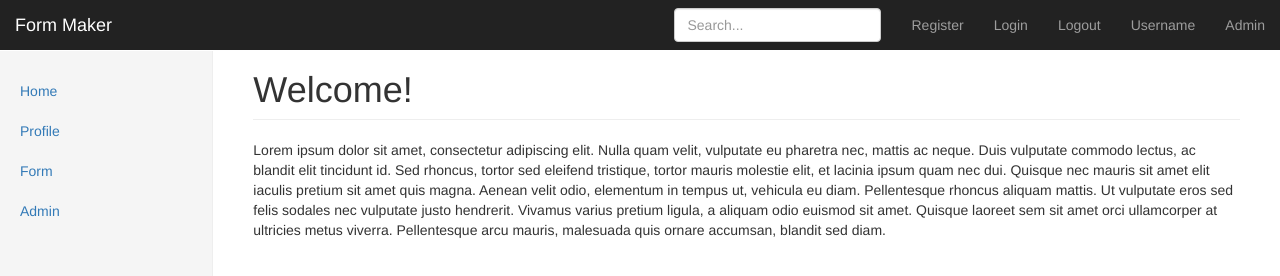
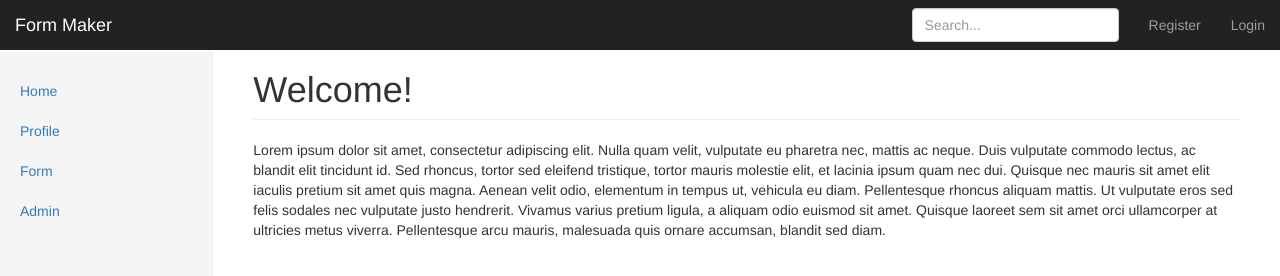
Before and after one commit to prinahar/WebDevSpring2016, a website: page public/assignment/index.html in a window 1280 px wide. Drawn offline with nearby package versions, Linux system fonts and the light colour scheme; some packages are replaced by stand-ins of ours.

Commit message:
Show/Hide header elements

```diff
--- a/public/assignment/views/header/header.controller.js
+++ b/public/assignment/views/header/header.controller.js
@@ -3,6 +3,7 @@
         .module("FormBuilderApp")
         .controller("HeaderController", HeaderController);
 
-    function HeaderController($scope) {
+    function HeaderController($scope, $rootScope) {
+
     }
 })();
--- a/public/assignment/views/header/header.view.html
+++ b/public/assignment/views/header/header.view.html
@@ -11,11 +11,11 @@
         </div>
         <div id="navbar" class="navbar-collapse collapse">
             <ul class="nav navbar-nav navbar-right">
-                <li><a href="#/register">Register</a></li>
-                <li><a href="#/login">Login</a></li>
-                <li><a href="#/">Logout</a></li>
-                <li><a href="#/profile">Username</a></li>
-                <li><a href="#/admin">Admin</a></li>
+                <li ng-hide="user"><a href="#/register">Register</a></li>
+                <li ng-hide="user"><a href="#/login">Login</a></li>
+                <li ng-show="user"><a href="#/">Logout</a></li>
+                <li ng-show="user"><a href="#/profile">Username</a></li>
+                <li ng-show="user.roles.indexOf('admin') >= 0"><a href="#/admin">Admin</a></li>
             </ul>
             <form class="navbar-form navbar-right">
                 <input type="text" class="form-control" placeholder="Search...">
```
